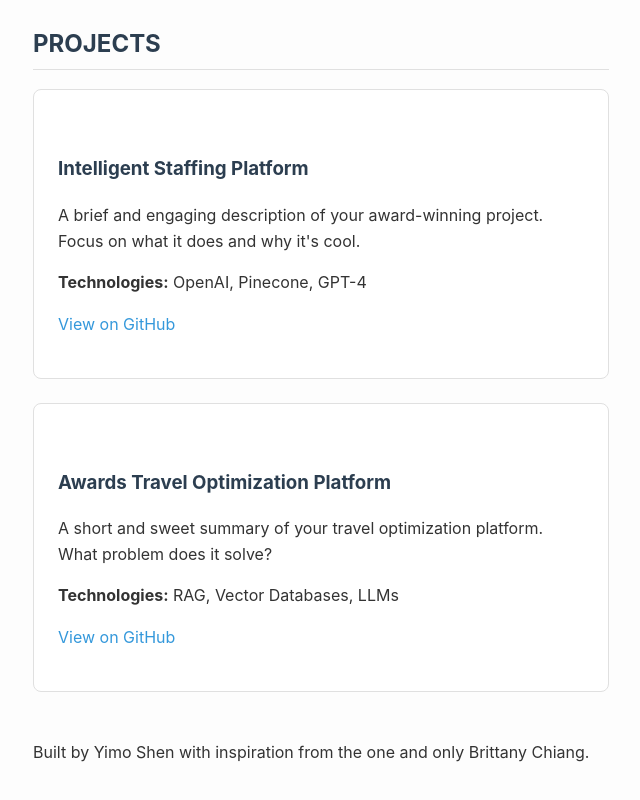
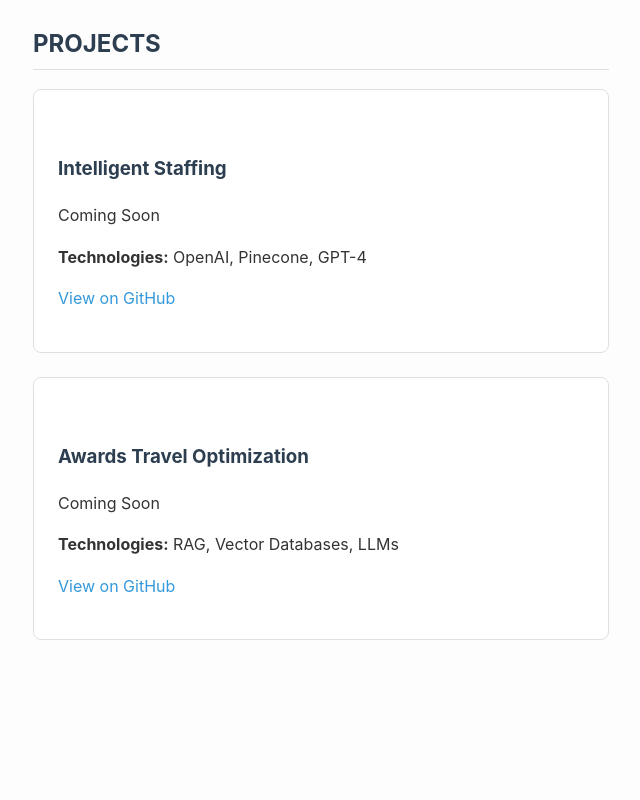
Before and after one commit to yimoshen2000/yimoshen2000.github.io, a plain HTML site: page index.html in a window 1280 px wide. Shown: the part 1246-2046 px from the top of the page, without its empty margins (639-1279 px from the left). Drawn offline with Linux system fonts and the light colour scheme.

Commit message:
Updated description

```diff
--- a/index.html
+++ b/index.html
@@ -13,7 +13,7 @@
                 <img src="images/bio/bio.jpg" alt="Yimo Shen" class="bio-pic">
                 <h1 class="name">Yimo Shen</h1>
                 <p class="title">Software Engineer</p>
-                <p class="subtitle">I build things for the web.</p>
+                <p class="subtitle">Building in NYC</p>
                 <nav>
                     <ul>
                         <li><a href="#about" class="nav-link"><span></span>About Me</a></li>
@@ -43,7 +43,7 @@
         <main id="content" class="right">
             <div id="about" class="content-section">
                 <h2>About Me</h2>
-                <p>I am a software engineer with experience in AI/ML, cloud computing, and system design. I am passionate about using technology to solve complex problems and build innovative products. When I'm not coding, I enjoy exploring new technologies, spending time with my cat, and traveling.</p>
+                <p>I am a backend developer based in NYC. You can probably guess that already by how plain this website is. When I'm not working, I enjoy exploring the city, trying out new restaurants, playing tennis and golf and spending time with my cat Moomoo.</p>
             </div>
             <div id="experience" class="content-section">
                 <h2>EXPERIENCE</h2>
@@ -66,20 +66,20 @@
             <div id="projects" class="content-section">
                 <h2>PROJECTS</h2>
                 <div class="project">
-                    <h3>Intelligent Staffing Platform</h3>
-                    <p>A brief and engaging description of your award-winning project. Focus on what it does and why it's cool.</p>
+                    <h3>Intelligent Staffing</h3>
+                    <p>Coming Soon</p>
                     <p><strong>Technologies:</strong> OpenAI, Pinecone, GPT-4</p>
                     <p><a href="#">View on GitHub</a></p>
                 </div>
                 <div class="project">
-                    <h3>Awards Travel Optimization Platform</h3>
-                    <p>A short and sweet summary of your travel optimization platform. What problem does it solve?</p>
+                    <h3>Awards Travel Optimization</h3>
+                    <p>Coming Soon</p>
                     <p><strong>Technologies:</strong> RAG, Vector Databases, LLMs</p>
                     <p><a href="#">View on GitHub</a></p>
                 </div>
             </div>
             <footer>
-                <p>Built by Yimo Shen with inspiration from the one and only Brittany Chiang.</p>
+                <p></p>
             </footer>
         </main>
     </div>
```
